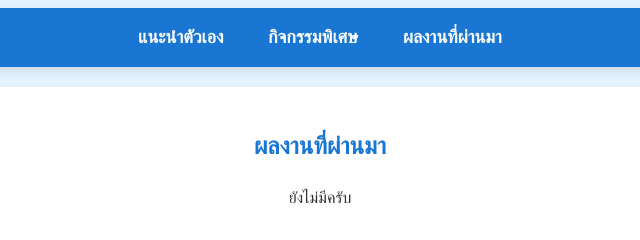
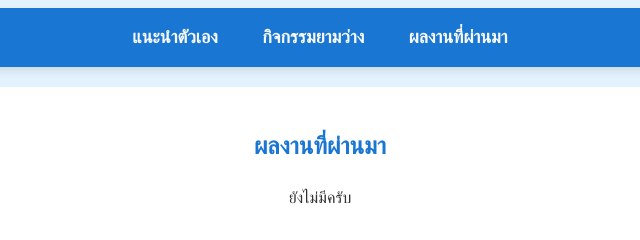
Before and after one commit to Tonniewalker/First-Using-Github, a plain HTML site: page projects.html in a window 1280 px wide. Shown: the top 240 px of the page, 320-960 px from the left. Drawn offline with Linux system fonts and the light colour scheme.

Commit message:
Update projects.html

```diff
--- a/projects.html
+++ b/projects.html
@@ -8,7 +8,7 @@
 <body>
     <nav>
         <a href="index.html">แนะนำตัวเอง</a>
-        <a href="activities.html">กิจกรรมพิเศษ</a>
+        <a href="activities.html">กิจกรรมยามว่าง</a>
         <a href="projects.html">ผลงานที่ผ่านมา</a>
     </nav>
 
```
